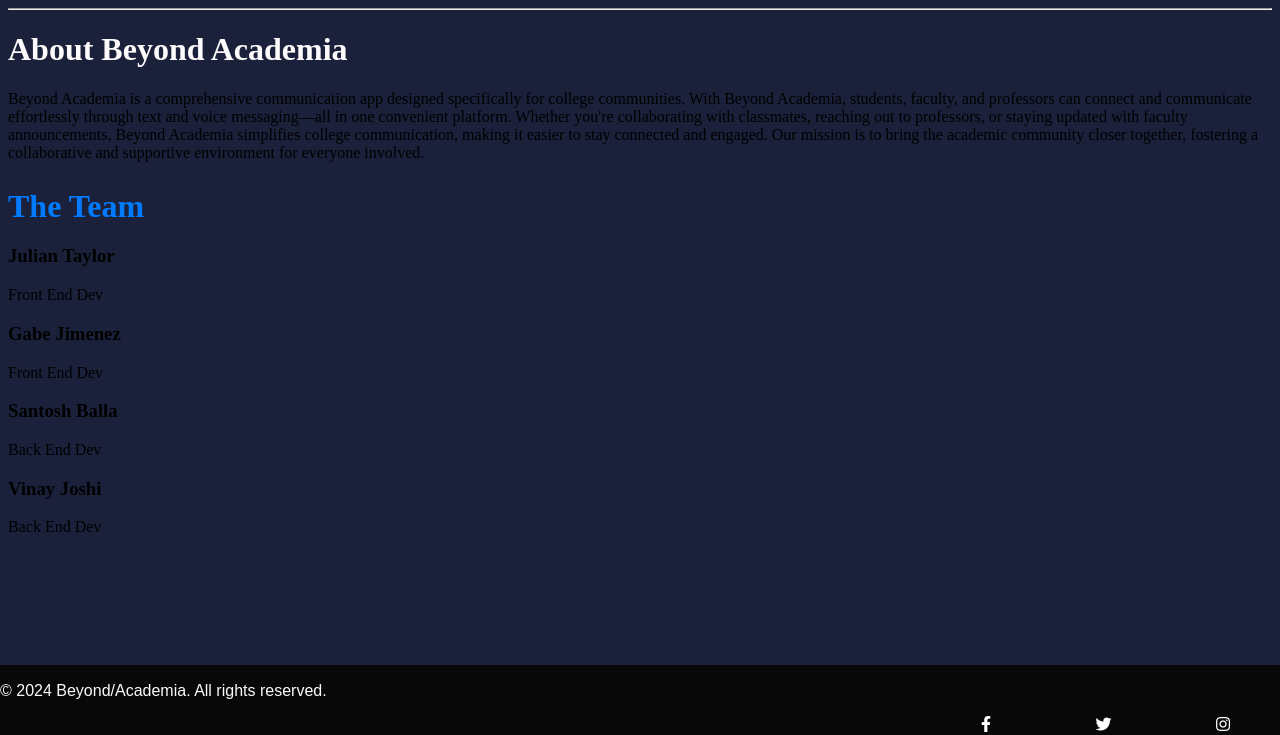
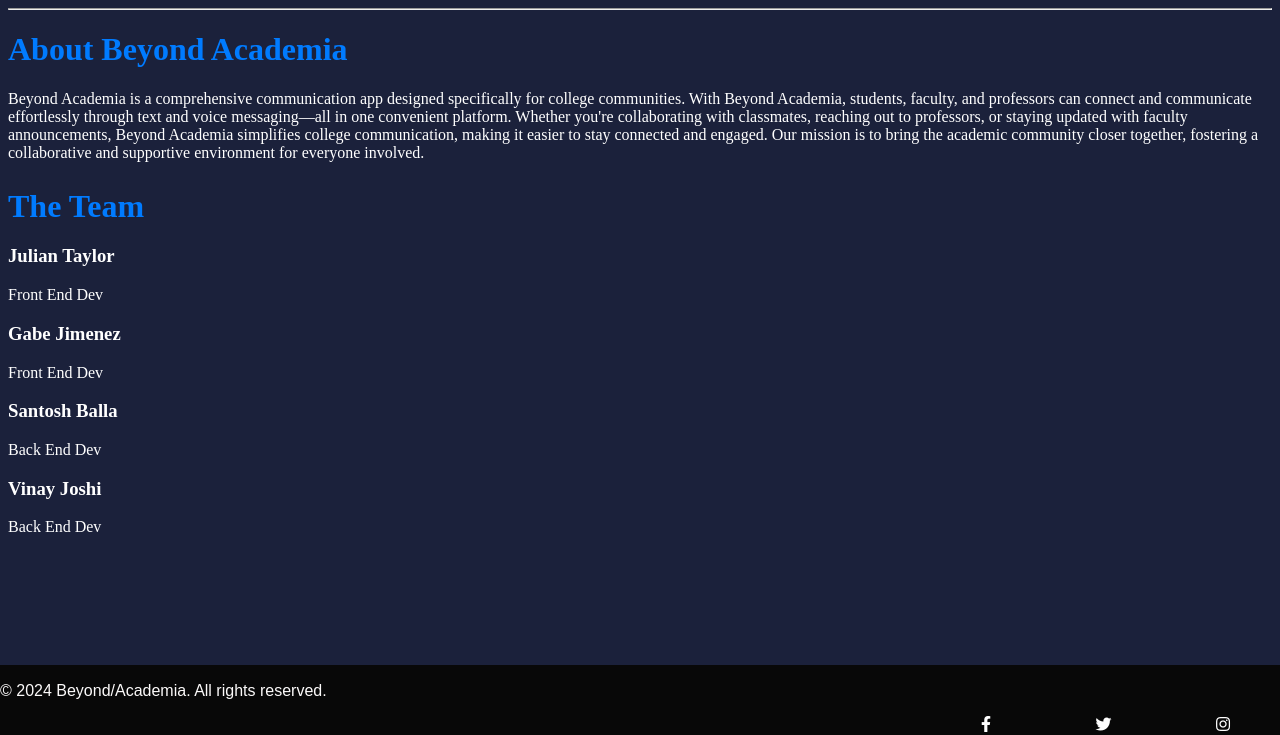
Before and after one commit to DarkerKin/Beyond-Academia-, a Django app: page /about/ in a window 1280 px wide. Shown: the part 65-800 px from the top of the page. Run offline with Django 4.2, Linux system fonts and the light colour scheme.

Commit message:
colors 1

```diff
--- a/base/templates/base/login.html
+++ b/base/templates/base/login.html
@@ -1,4 +1,4 @@
-{% load static %}
+ {% load static %}
 
 
 {% block content %}
--- a/static/css/main.css
+++ b/static/css/main.css
@@ -243,3 +243,9 @@ ul li i {
     display: grid ;
     grid-template-columns: 1fr 3fr;
 }
+
+.p {
+    color: white;
+    text-decoration: none;
+
+}
--- a/templates/navbar_links/about.html
+++ b/templates/navbar_links/about.html
@@ -5,32 +5,32 @@
     <link rel="stylesheet" type="text/css" href="{% static 'css/main.css' %}">
 </head>
 <body>
-    <div class = "about section">
-        <h1> About Beyond Academia</h1>
+    <div class = "about">
+        <h1 style="color: #007bff;"> About Beyond Academia</h1>
         <div class="about-section">
-         <p> Beyond Academia is a comprehensive communication app designed specifically for college communities. With Beyond Academia, students, faculty, and professors can connect and communicate effortlessly through text and voice messaging—all in one convenient platform. Whether you're collaborating with classmates, reaching out to professors, or staying updated with faculty announcements, Beyond Academia simplifies college communication, making it easier to stay connected and engaged. Our mission is to bring the academic community closer together, fostering a collaborative and supportive environment for everyone involved.</p>
+         <p style="color: white;" > Beyond Academia is a comprehensive communication app designed specifically for college communities. With Beyond Academia, students, faculty, and professors can connect and communicate effortlessly through text and voice messaging—all in one convenient platform. Whether you're collaborating with classmates, reaching out to professors, or staying updated with faculty announcements, Beyond Academia simplifies college communication, making it easier to stay connected and engaged. Our mission is to bring the academic community closer together, fostering a collaborative and supportive environment for everyone involved.</p>
 
          <h2> The Team</h2>
          <div class="team">
             <div class ="team-member">
                 <!-- insert image of member img src= "{%static 'images/team_member1.jpg'}" alt="Team Member 1">-->
-                <h3> Julian Taylor</h3>
-                <p> Front End Dev</p>
+                <h3 style="color: white;"> Julian Taylor</h3>
+                <p style="color: white;"> Front End Dev</p>
             </div>
             <div>
                    <!-- insert image of member img src= "{%static 'images/team_member1.jpg'}" alt="Team Member 1">-->
-                   <h3> Gabe Jimenez</h3>
-                   <p> Front End Dev</p>
+                   <h3 style="color: white;"> Gabe Jimenez</h3>
+                   <p style="color: white;"> Front End Dev</p>
             </div>
             <div>
                 <!-- insert image of member img src= "{%static 'images/team_member1.jpg'}" alt="Team Member 1">-->
-                <h3> Santosh Balla</h3>
-                <p> Back End Dev</p>
+                <h3 style="color: white;"> Santosh Balla</h3 >
+                <p style="color: white;"> Back End Dev</p>
          </div>
          <div>
             <!-- insert image of member img src= "{%static 'images/team_member1.jpg'}" alt="Team Member 1">-->
-            <h3> Vinay Joshi</h3>
-            <p> Back End Dev</p>
+            <h3 style="color: white;"> Vinay Joshi</h3>
+            <p style="color: white;"> Back End Dev</p>
          </div>
          </div>
 
```
Also changed, not shown: db.sqlite3.
